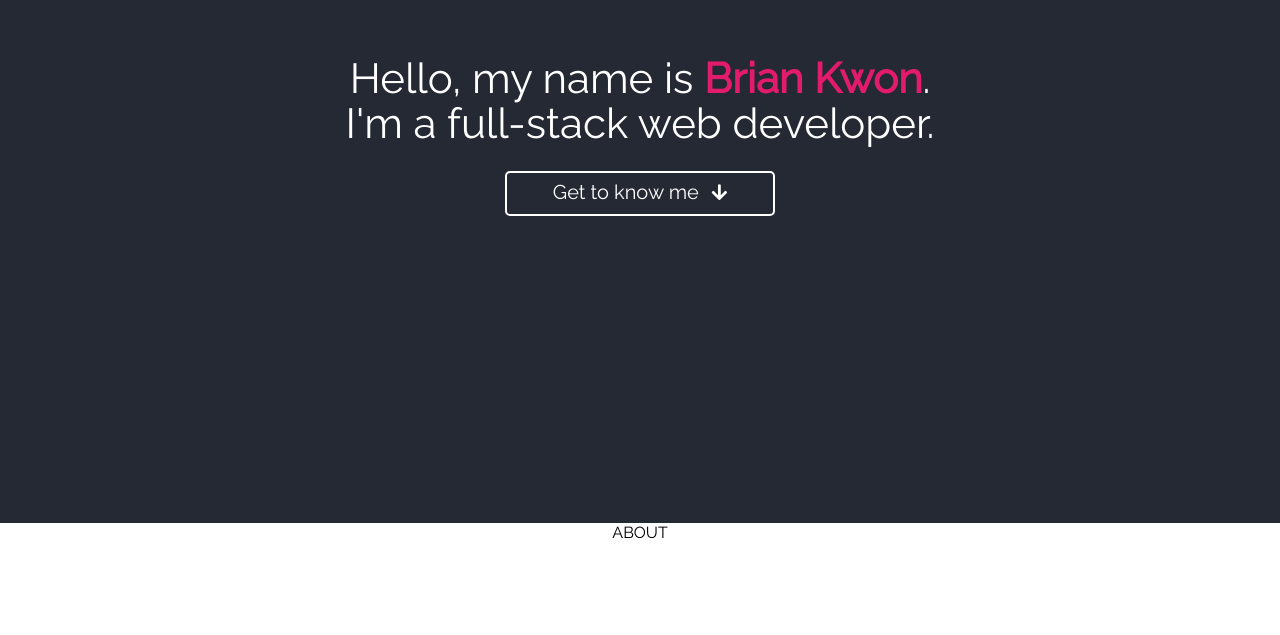
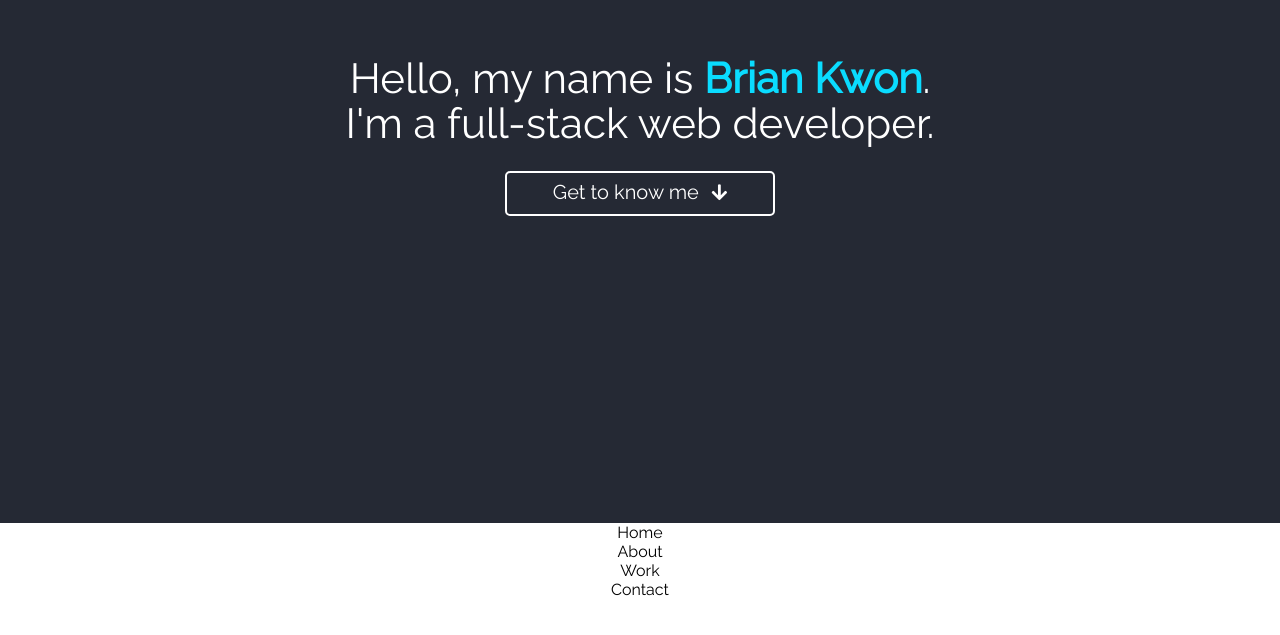
Before and after one commit to bkwon94/brian-kwon, a React app: page / in a window 1280 px wide. Shown: the part 277-912 px from the top of the page. Built offline with nearby package versions, Linux system fonts and the light colour scheme.

Commit message:
Add navbar skeleton

```diff
--- a/client/src/components/About.jsx
+++ b/client/src/components/About.jsx
@@ -4,7 +4,17 @@ const About = () => {
   return (
     <div id="about">
       <section className="container about-container">
-        <div>ABOUT</div>
+        <ul
+          className="nav"
+          data-aos="fade-down"
+          data-aos-delay="300"
+          data-aos-duration="300"
+        >
+          <li>Home</li>
+          <li>About</li>
+          <li>Work</li>
+          <li>Contact</li>
+        </ul>
       </section>
     </div>
   )
--- a/client/src/components/Main.jsx
+++ b/client/src/components/Main.jsx
@@ -5,7 +5,7 @@ const Main = () => {
   return (
     <div id="main">
       <section className="container main-container">
-        <div className="main-text">
+        <div className="main-text glitch">
           Hello, my name is <span id="name">Brian Kwon</span>.
           <div>
             I'm a full-stack web developer.
@@ -14,7 +14,8 @@ const Main = () => {
 
         <NavLink smooth to="#about" className="button">
         {/* <div className="button"> */}
-          Get to know me <i id="arrow" className="fas fa-arrow-down"></i>
+            Get to know me <i id="arrow" className="fas fa-arrow-down"></i>
+
         {/* </div> */}
         </NavLink>
       </section>
--- a/public/index.html
+++ b/public/index.html
@@ -8,11 +8,17 @@
     <meta name="viewport" content="width=device-width, initial-scale=1">
     <link href="https://fonts.googleapis.com/css?family=Raleway&display=swap" rel="stylesheet">
     <link rel="stylesheet" href="https://use.fontawesome.com/releases/v5.8.1/css/all.css" integrity="sha384-50oBUHEmvpQ+1lW4y57PTFmhCaXp0ML5d60M1M7uH2+nqUivzIebhndOJK28anvf" crossorigin="anonymous">
+    <link rel="stylesheet" href="https://unpkg.com/aos@next/dist/aos.css" />
+
     <link href="https://fonts.googleapis.com/css?family=Rubik:400,700" rel="stylesheet">
     <link rel="stylesheet" href="./styles.css">
   </head>
   <body>
     <div id="app"></div>
     <script src="./bundle.js"></script>
+    <script src="https://unpkg.com/aos@next/dist/aos.js"></script>
+    <script>
+      AOS.init();
+    </script>
   </body>
 </html>
--- a/public/styles.css
+++ b/public/styles.css
@@ -42,7 +42,7 @@ body {
 #name {
   /* color: #57E2E5; */
   /* color: #0adcff; */
-  color: #E31B6D;
+  color: #0adcff;
   font-weight: 700;
 }
 
@@ -58,11 +58,12 @@ body {
 
 .button:hover {
   /* border: 2px solid #00d5a0; */
-  border: 2px solid #4169E1;
-  background: #4169E1;
+  border: 2px solid #00d5a0;
+  background: #00d5a0;
   transition: 0.6s;
   cursor: pointer;
 }
+
 
 @media screen and (min-width: 600px) {
   .button {
@@ -82,10 +83,20 @@ body {
   padding-left: 7.5px;
 }
 
+
 /***** ABOUT SECTION *****/
 .about-container {
   background: #FFF;
 }
+
+.nav {
+  display: flex;
+  list-style: none;
+  flex-direction: column;
+  justify-content: center;
+  align-items: center;
+}
+
 
 /***** PROJECTS SECTION *****/
 .projects-container {
```
Also changed, not shown: public/bundle.js.
